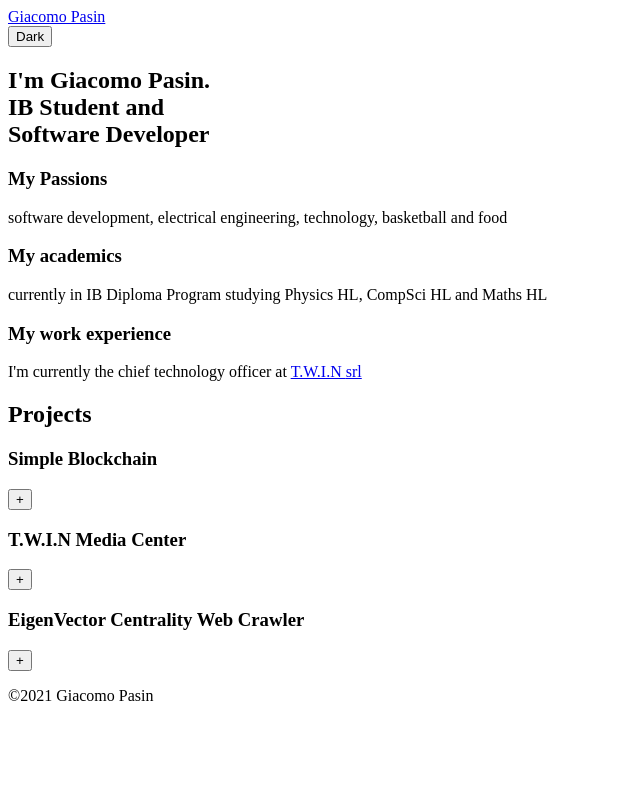
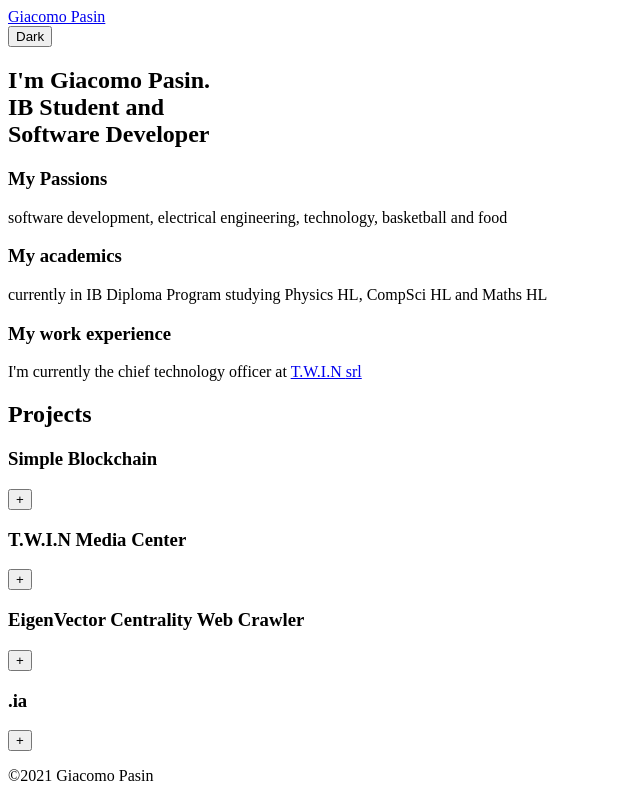
Before and after one commit to jackpeck2004/personal_website, a Next.js app in the folder next/: page / in a window 1280 px wide. Shown: the whole page, without its empty margins (0-640 px from the left). Built offline with nearby package versions, Linux system fonts and the light colour scheme.

Commit message:
Added .ia project

```diff
--- a/next/components/pageSections/projects.tsx
+++ b/next/components/pageSections/projects.tsx
@@ -29,6 +29,13 @@ const Projects: React.FC = () => {
       githubUrl:
         'https://github.com/jackpeck2004/cs/tree/main/DP1/HL_09_Crawler',
     },
+    {
+      name: '.ia',
+      description:
+        'A search engine for social media influential people on twitter and linkedin. It is created as a project for my IB CompSci Internal Assessment. More coming soon...',
+      languages: ['JavaScript', 'GraphQL'],
+      frameworks: ['Vue', 'apollo', 'express'],
+    },
   ]);
 
   return (
```
